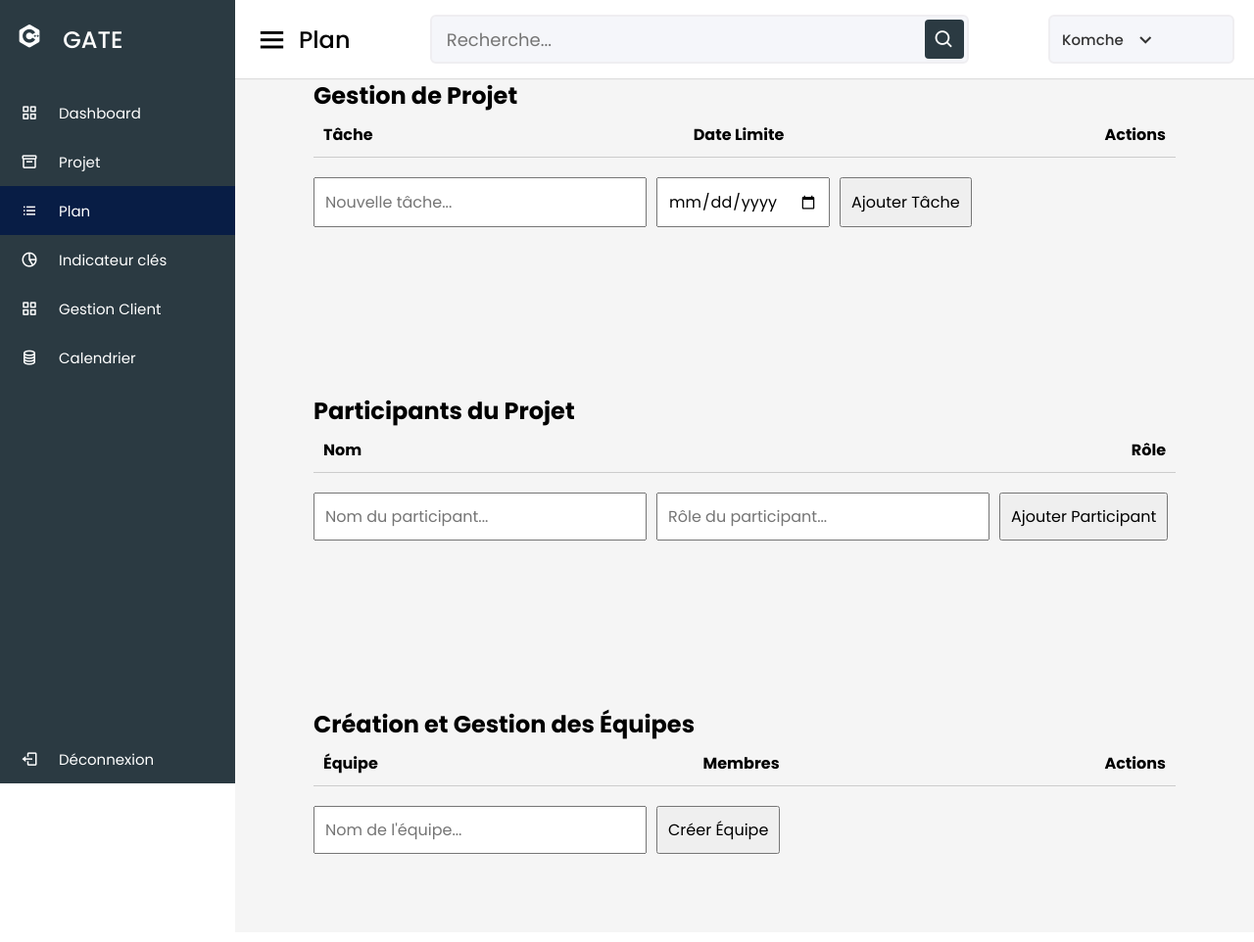
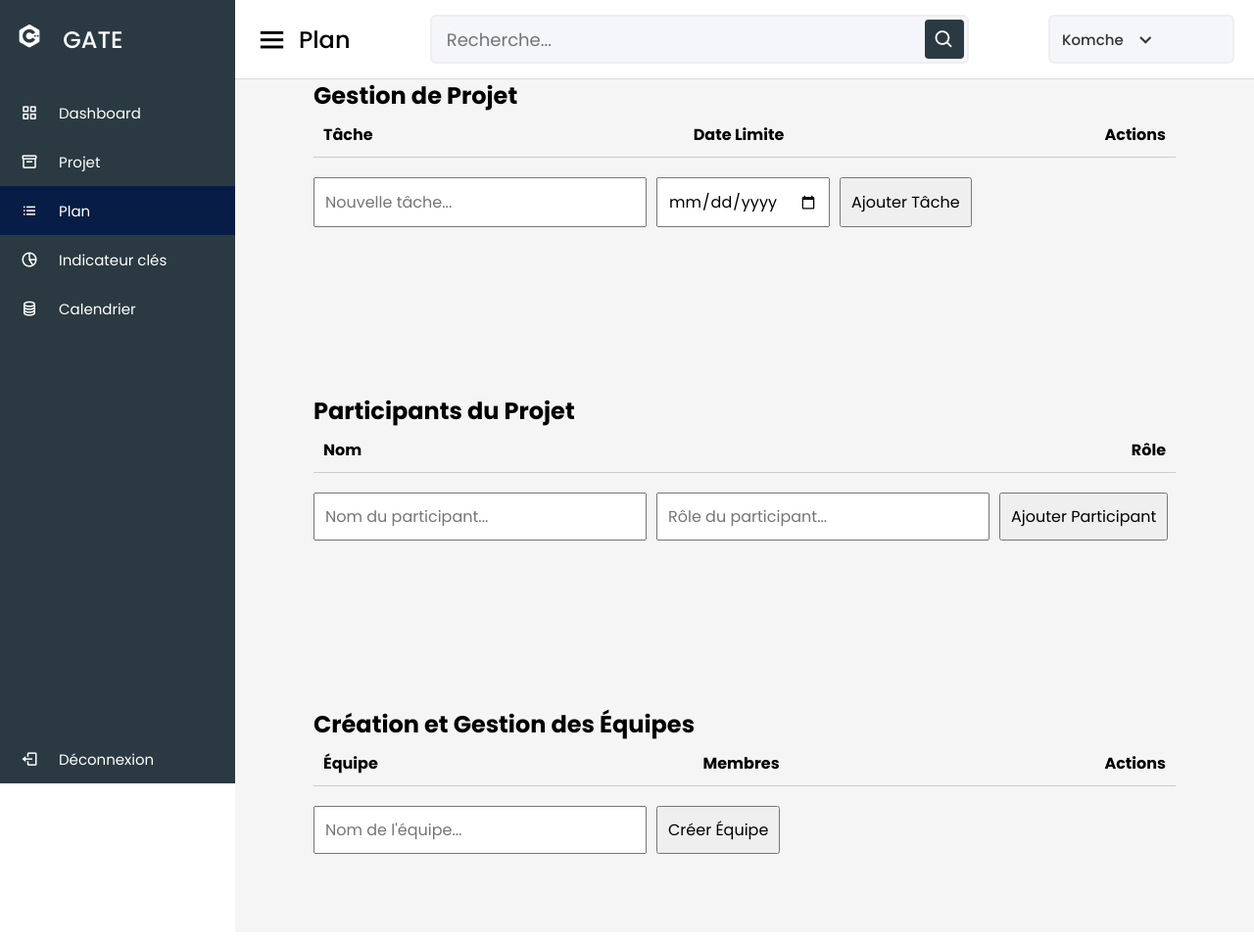
Before and after one commit to SIRdud12/Projet-Technologique-T2, a PHP site: page /plan.php in a window 1280 px wide. Shown: the whole page at 98% size. Run offline with PHP 8.4, Linux system fonts and the light colour scheme.

Commit message:
Add files via upload

```diff
--- a/plan.php
+++ b/plan.php
@@ -11,45 +11,38 @@
   <body>
     <div class="sidebar">
       <div class="logo-details">
-        <a href="index.php" class="active">
+        <a href="index.html" class="active">
           <i class="bx bxl-c-plus-plus"></i>
           <span class="logo_name">GATE</span>
         </a>
       </div>
       <ul class="nav-links">
         <li>
-          <a href="dashboard.php">
+          <a href="dashboard.html">
             <i class="bx bx-grid-alt"></i>
             <span class="links_name">Dashboard</span>
           </a>
         </li>
         <li>
-          <a href="projet.php">
+          <a href="projet.html">
             <i class="bx bx-box"></i>
             <span class="links_name">Projet</span>
           </a>
         </li>
         <li>
-          <a href="plan.php" class="active">
+          <a href="plan.html" class="active">
             <i class="bx bx-list-ul"></i>
             <span class="links_name">Plan</span>
           </a>
         </li>
         <li>
-          <a href="indicateur.php">
+          <a href="indicateur.html">
             <i class="bx bx-pie-chart-alt-2"></i>
             <span class="links_name">Indicateur clés</span>
           </a>
         </li>
-
-         <li>
-          <a href="gestion_client.php" >
-            <i class="bx bx-grid-alt"></i>
-            <span class="links_name">Gestion Client</span>
-          </a>
-        </li>
         <li>
-          <a href="calendrier.php">
+          <a href="calendrier.html">
             <i class="bx bx-coin-stack"></i>
             <span class="links_name">Calendrier</span>
           </a>
```
